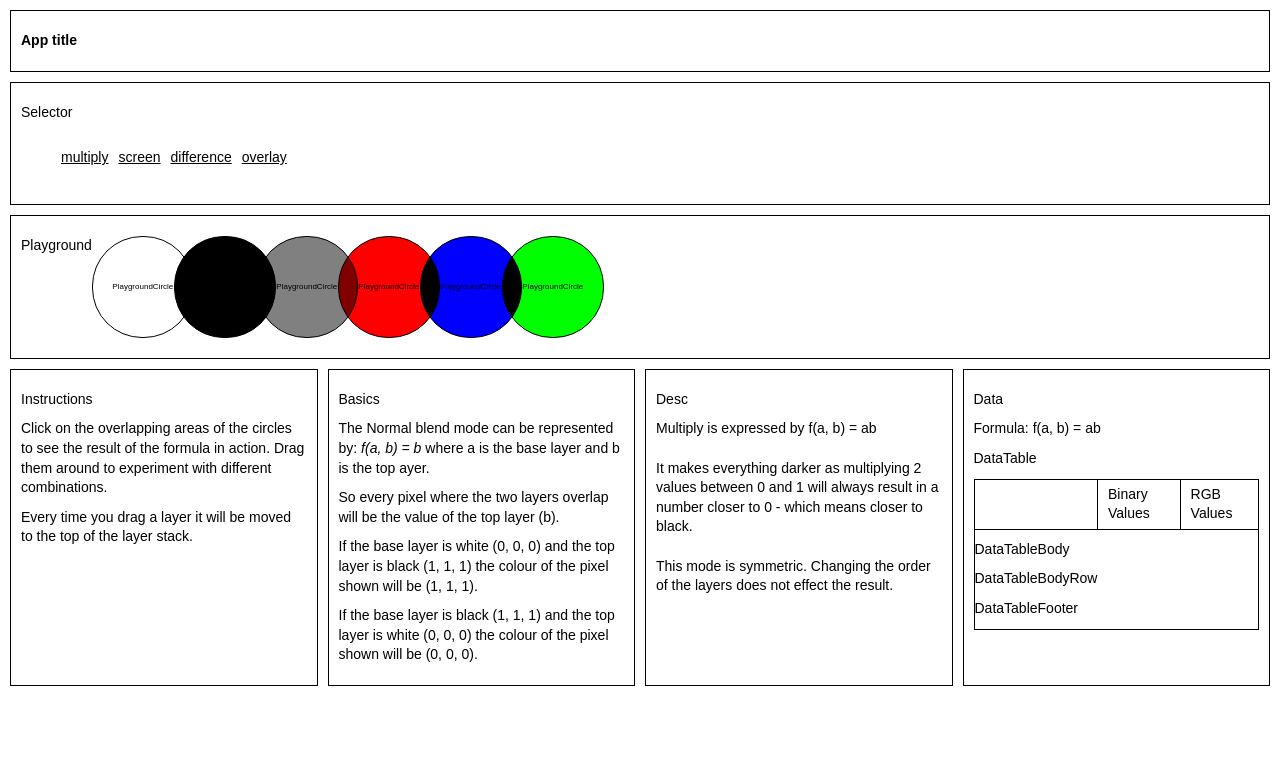
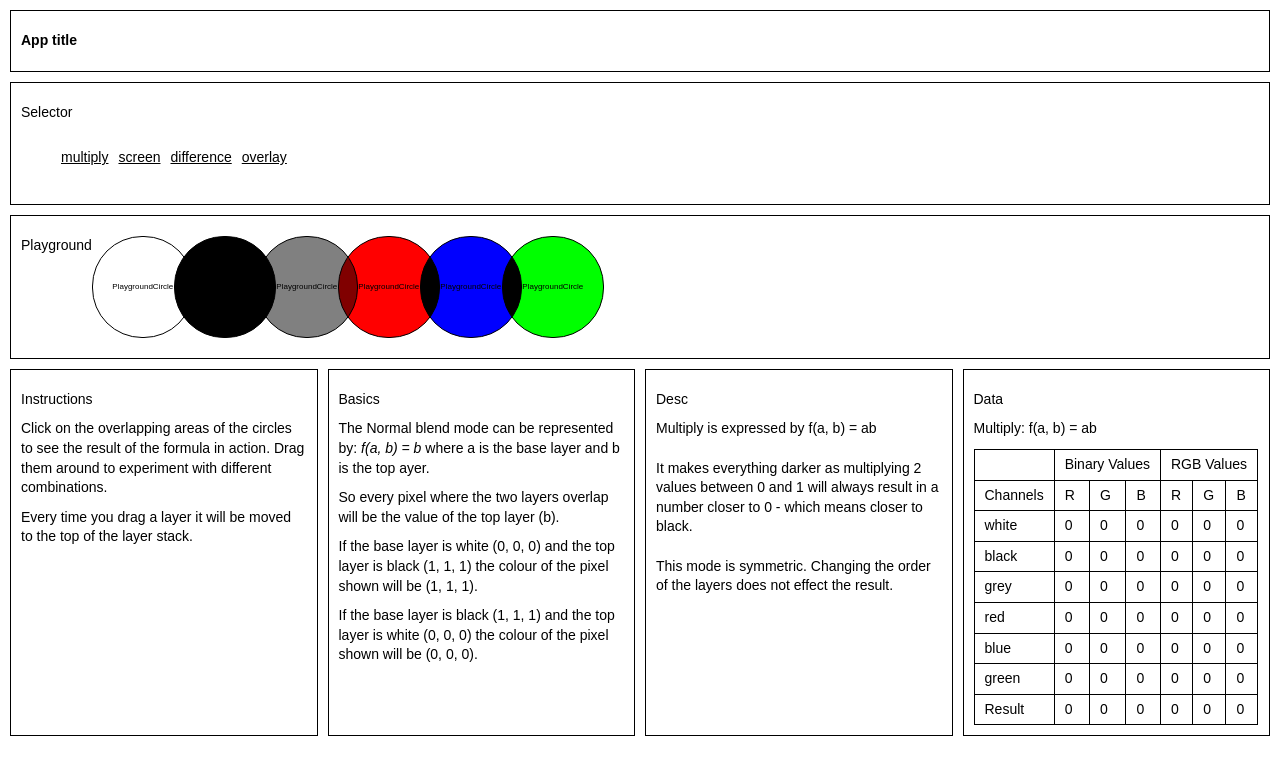
Before and after one commit to willmcl/blend-modes, a React (Create React App) app: page / in a window 1280 px wide. Shown: the top 774 px of the page. Built offline with nearby package versions, Linux system fonts and the light colour scheme.

Commit message:
Populate the data table with static data.

```diff
--- a/src/App.js
+++ b/src/App.js
@@ -8,13 +8,31 @@ import Desc from './Desc.js';
 import Data from './Data.js';
 
 const colours = [
-    'rgb(255, 255, 255)',
-    'rgb(0, 0, 0)',
-    'rgb(128, 128, 128)',
-    'rgb(255, 0, 0)',
-    'rgb(0, 0, 255)',
-    'rgb(0, 255, 0)',
-]
+    {
+        'value': 'rgb(255, 255, 255)',
+        'name': 'white',
+    },
+    {
+        'value': 'rgb(0, 0, 0)',
+        'name': 'black',
+    },
+    {
+        'value': 'rgb(128, 128, 128)',
+        'name': 'grey',
+    },
+    {
+        'value': 'rgb(255, 0, 0)',
+        'name': 'red',
+    },
+    {
+        'value': 'rgb(0, 0, 255)',
+        'name': 'blue',
+    },
+    {
+        'value': 'rgb(0, 255, 0)',
+        'name': 'green',
+    },
+];
 
 const modes = [
     {
@@ -67,6 +85,9 @@ const modes = [
 
 let current = modes[0];
 
+// Test out how we might select the colours
+let selected = colours;
+
 class App extends Component {
     render() {
         return (
@@ -76,11 +97,11 @@ class App extends Component {
                 </header>
                 <Selector modes={modes}/>
                 <Playground colours={colours} current={current}/>
-                <div class="App-row">
+                <div className="App-row">
                     <Instructions/>
                     <Basics/>
                     <Desc current={current}/>
-                    <Data current={current}/>
+                    <Data current={current} selected={selected}/>
                 </div>
             </div>
         );
--- a/src/Data.js
+++ b/src/Data.js
@@ -6,8 +6,8 @@ class Data extends Component {
         return (
             <div className="Data">
                 <p>Data</p>
-                <p>Formula: {this.props.current.displayFormula}</p>
-                <DataTable/>
+                <p>{this.props.current.displayName}: {this.props.current.displayFormula}</p>
+                <DataTable selected={this.props.selected}/>
             </div>
         )
     }
--- a/src/DataTable.js
+++ b/src/DataTable.js
@@ -6,15 +6,25 @@ class DataTable extends Component {
     render() {
         return (
             <div className="DataTable">
-                <p>DataTable</p>
                 <table>
-                    <tr>
-                        <td></td>
-                        <td>Binary Values</td>
-                        <td>RGB Values</td>
-                    </tr>
-                <DataTableBody/>
-                <DataTableFooter/>
+                    <thead>
+                        <tr>
+                            <td></td>
+                            <td colSpan="3">Binary Values</td>
+                            <td colSpan="3">RGB Values</td>
+                        </tr>
+                        <tr>
+                            <td>Channels</td>
+                            <td>R</td>
+                            <td>G</td>
+                            <td>B</td>
+                            <td>R</td>
+                            <td>G</td>
+                            <td>B</td>
+                        </tr>
+                    </thead>
+                <DataTableBody selected={this.props.selected}/>
+                <DataTableFooter selected={this.props.selected}/>
                 </table>
             </div>
         )
--- a/src/DataTableBody.js
+++ b/src/DataTableBody.js
@@ -4,10 +4,11 @@ import DataTableBodyRow from './DataTableBodyRow.js';
 class DataTableBody extends Component {
     render() {
         return (
-            <div className="DataTableBody">
-                <p>DataTableBody</p>
-                <DataTableBodyRow/>
-            </div>
+            <tbody className="DataTableBody">
+                 {this.props.selected.map(layer => (
+                     <DataTableBodyRow key={layer.name} name={layer.name} value={layer.value} current={this.props.current}/>
+                 ))}
+            </tbody>
         )
     }
 }
--- a/src/DataTableBodyRow.js
+++ b/src/DataTableBodyRow.js
@@ -3,9 +3,15 @@ import React, { Component } from 'react';
 class DataTableBodyRow extends Component {
     render() {
         return (
-            <div className="DataTableBodyRow">
-                <p>DataTableBodyRow</p>
-            </div>
+            <tr className="DataTableBodyRow">
+                <td>{this.props.name}</td>
+                <td>0</td>
+                <td>0</td>
+                <td>0</td>
+                <td>0</td>
+                <td>0</td>
+                <td>0</td>
+            </tr>
         )
     }
 }
--- a/src/DataTableFooter.js
+++ b/src/DataTableFooter.js
@@ -3,9 +3,17 @@ import React, { Component } from 'react';
 class DataTableFooter extends Component {
     render() {
         return (
-            <div className="DataTableFooter">
-                <p>DataTableFooter</p>
-            </div>
+            <tfoot className="DataTableFooter">
+                <tr>
+                    <td>Result</td>
+                    <td>0</td>
+                    <td>0</td>
+                    <td>0</td>
+                    <td>0</td>
+                    <td>0</td>
+                    <td>0</td>
+                </tr>
+            </tfoot>
         )
     }
 }
--- a/src/Playground.js
+++ b/src/Playground.js
@@ -7,7 +7,7 @@ class Playground extends Component {
             <div className="Playground">
                 <p>Playground</p>
                 {this.props.colours.map(colour => (
-                    <PlaygroundCircle colour={colour} current={this.props.current}/>
+                    <PlaygroundCircle key={colour.name} colour={colour.value} current={this.props.current}/>
                 ))}
             </div>
         )
--- a/src/Selector.js
+++ b/src/Selector.js
@@ -8,7 +8,7 @@ class Selector extends Component {
                 <p>Selector</p>
                 <ul>
                 {this.props.modes.map(mode => (
-                    <li>{mode.name}</li>
+                    <li key={mode.name}>{mode.name}</li>
                 ))}
                 </ul>
             </div>
```
Also changed, not shown: package.json (line endings or trailing spaces), 1 other file (tests, documents, lock files or other folders).
